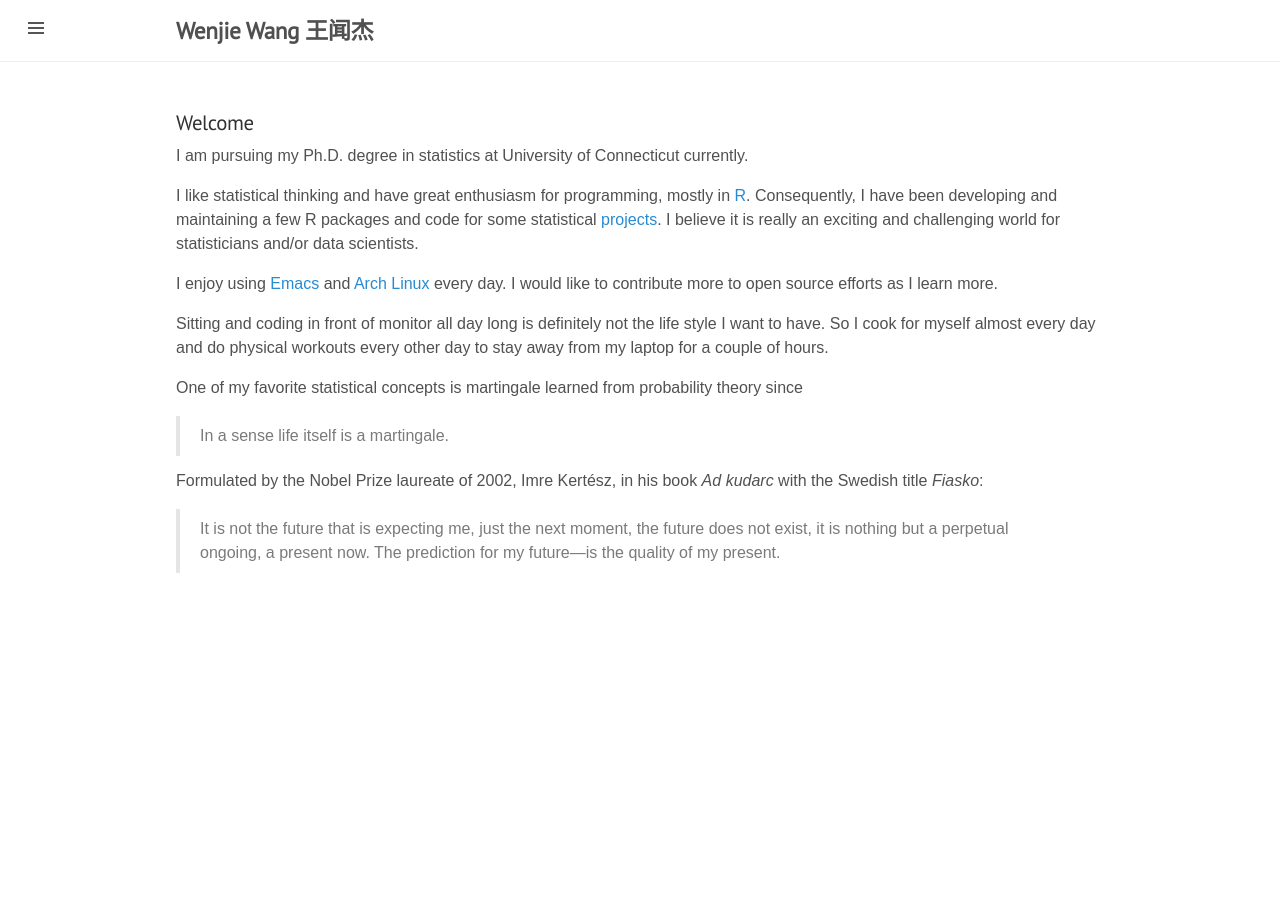
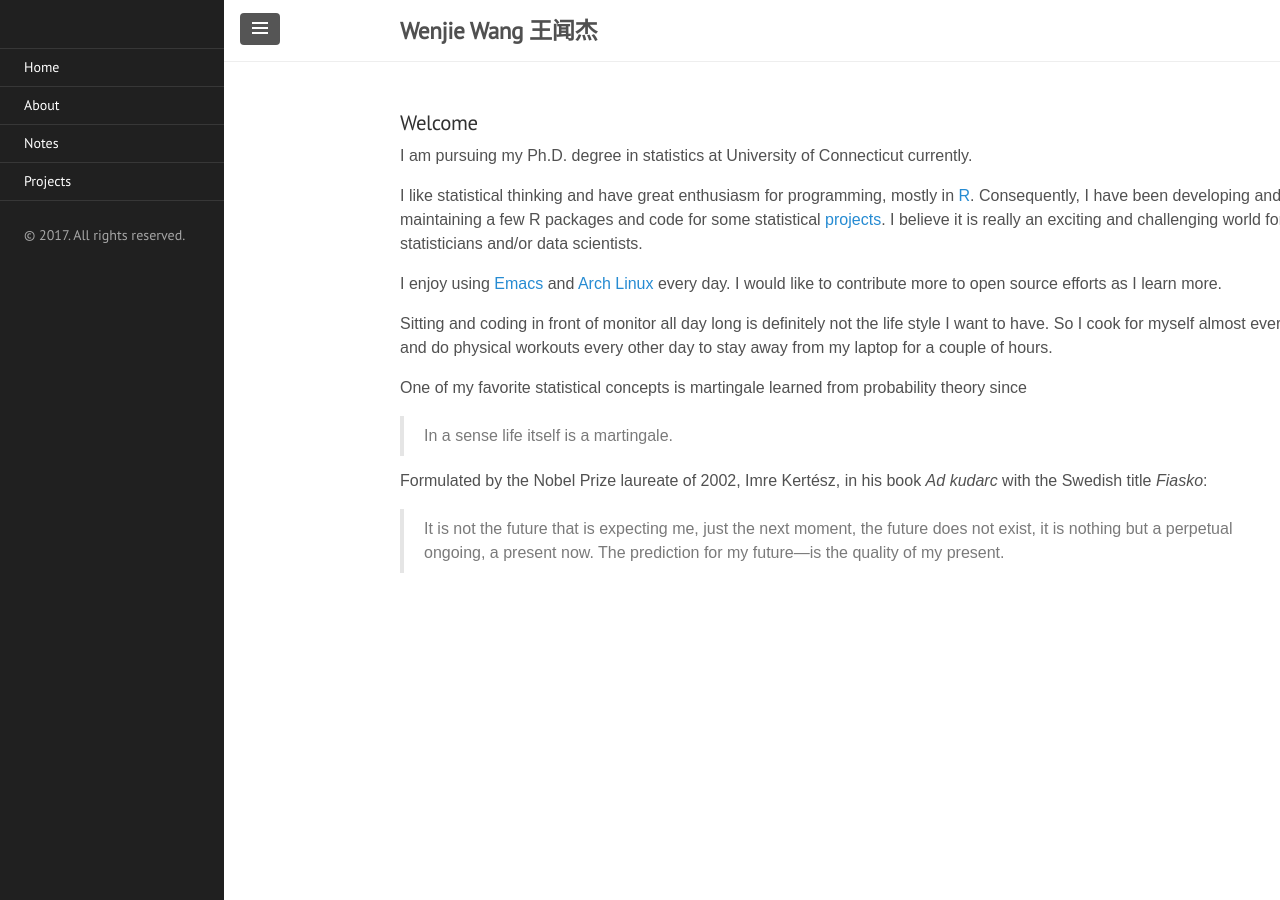
Before and after one commit to LiYanStat/wenjie2wang.github.io, a Jekyll site: the page built from index.md, in a window 1280 px wide. Built offline with Jekyll 4.4.1, drawn with Linux system fonts in a browser that asks for light colours.

Commit message:
tuned style of sidebar

```diff
--- a/_includes/sidebar.html
+++ b/_includes/sidebar.html
@@ -1,6 +1,6 @@
 <!-- Target for toggling the sidebar `.sidebar-checkbox` is for regular
      styles, `#sidebar-checkbox` for behavior. -->
-<input type="checkbox" class="sidebar-checkbox" id="sidebar-checkbox">
+<input type="checkbox" class="sidebar-checkbox" id="sidebar-checkbox" checked>
 
 <!-- Toggleable sidebar -->
 <div class="sidebar" id="sidebar">
--- a/_layouts/default.html
+++ b/_layouts/default.html
@@ -3,8 +3,8 @@
 
   {% include head.html %}
 
-  <body class="sidebar-overlay">
-
+    <!-- <body class="layout-reverse sidebar-overlay"> -->
+  <body>
     {% include sidebar.html %}
 
     <!-- Wrap is the content to shift when toggling the sidebar. We wrap the
```
